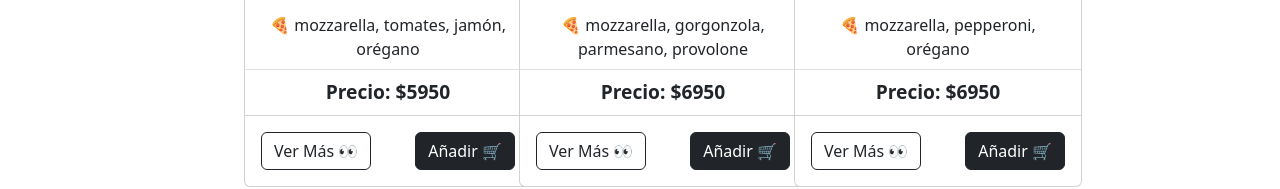
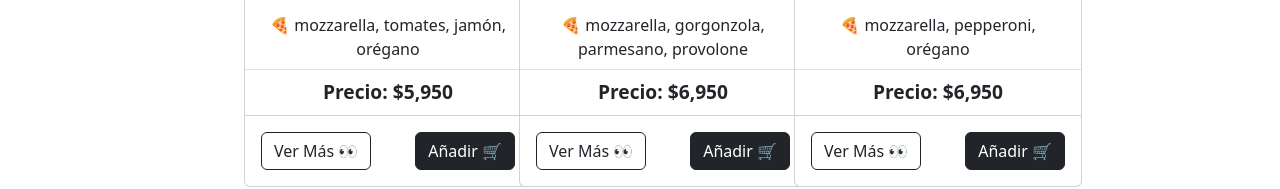
Before and after one commit to NaniCocio/PizzeriaMM, a React (Vite) app: page / in a window 1280 px wide. Shown: the part 606-795 px from the top of the page. Built offline with nearby package versions, Linux system fonts and the light colour scheme.

Commit message:
cambios toLocaleString en props

```diff
--- a/src/components/CardPizza.jsx
+++ b/src/components/CardPizza.jsx
@@ -13,7 +13,7 @@ return (
         <ListGroup className="list-group-flush">
             <Card.Text className='ingre'>Ingredientes</Card.Text>
             <ListGroup.Item className='ingred'>🍕 {props.ingredientes}</ListGroup.Item>
-            <ListGroup.Item className='precio'>Precio: ${props.price}</ListGroup.Item>
+            <ListGroup.Item className='precio'>Precio: ${props.price.toLocaleString()}</ListGroup.Item>
         </ListGroup>
         <Card.Body>
             <Button variant="outline-dark" className="float-start">Ver Más 👀</Button>
```
Also changed, not shown: src/components/Home.jsx (line endings or trailing spaces).
